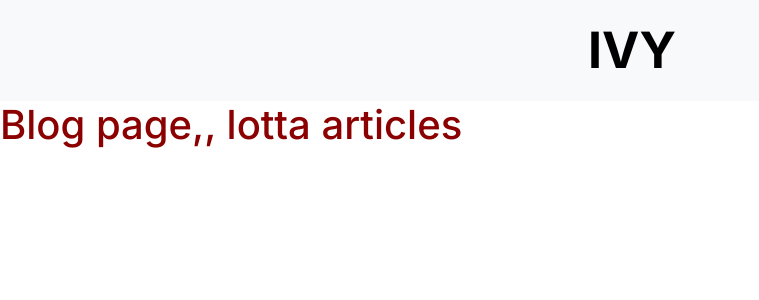
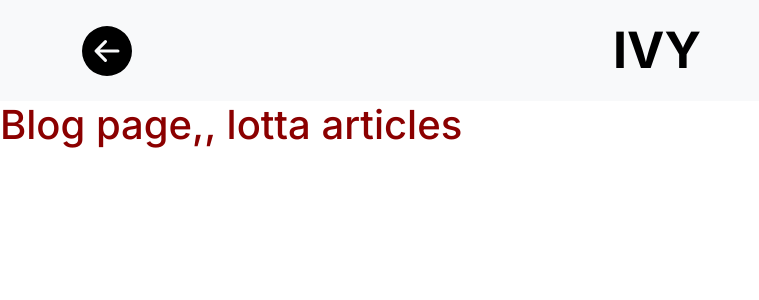
Before and after one commit to ivydalefashion/ivydalefashion-web, a Next.js app: page /Blog in a window 1280 px wide. Shown: the top 300 px of the page, without its empty margins (0-759 px from the left). Built offline with nearby package versions, Linux system fonts and the light colour scheme.

Commit message:
completed the blog side navbar

```diff
--- a/package.json
+++ b/package.json
@@ -19,6 +19,7 @@
     "react": "18.2.0",
     "react-bootstrap": "^2.8.0",
     "react-dom": "18.2.0",
+    "react-icons": "^4.10.1",
     "sass": "^1.63.6",
     "typescript": "5.0.4"
   }
--- a/src/app/(Blog)/_components/BlogNavbarComponent.tsx
+++ b/src/app/(Blog)/_components/BlogNavbarComponent.tsx
@@ -5,13 +5,17 @@ import Nav from 'react-bootstrap/Nav';
 import Navbar from 'react-bootstrap/Navbar';
 import NavDropdown from 'react-bootstrap/NavDropdown';
 import styles from './_styles_components/blogNavbarComponent.module.scss'
+import { Button } from 'react-bootstrap';
+import {BsFillArrowLeftCircleFill} from 'react-icons/bs'
 
 const BlogNavbarComponent = () =>{
     return (
     <Navbar expand="lg" className="bg-body-tertiary">
-      <Container className='justify-content-center'>
+      <Container className={styles.navbarMainContainer}>
+        <Link href='/Blog'><BsFillArrowLeftCircleFill size={50}></BsFillArrowLeftCircleFill></Link>
+
         <Navbar.Brand className={styles.navbarBrand}><li><Link className={styles.navbarBrandLink} href='/home'>IVY</Link></li></Navbar.Brand>
-
+        <div></div>
       </Container>
     </Navbar>
   );
--- a/src/app/(Blog)/_components/_styles_components/blogNavbarComponent.module.scss
+++ b/src/app/(Blog)/_components/_styles_components/blogNavbarComponent.module.scss
@@ -1,3 +1,8 @@
+
+.navbarMainContainer{
+    // justify-content: center;
+    display: flex;
+
     .navbarBrand{
         font-size: 50px;
 
@@ -9,3 +14,4 @@
             }
         }
     }
+}
```
Also changed, not shown: 1 other file (tests, documents, lock files or other folders). Lines whose indentation alone changed are shown as unchanged.
